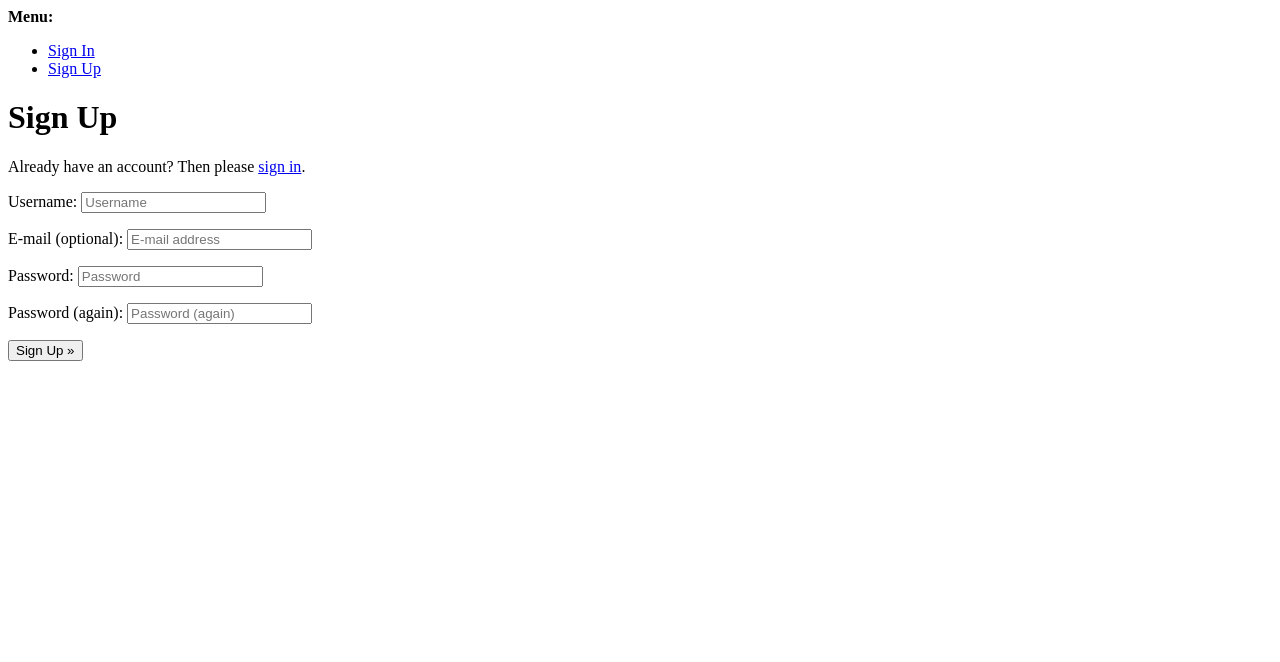
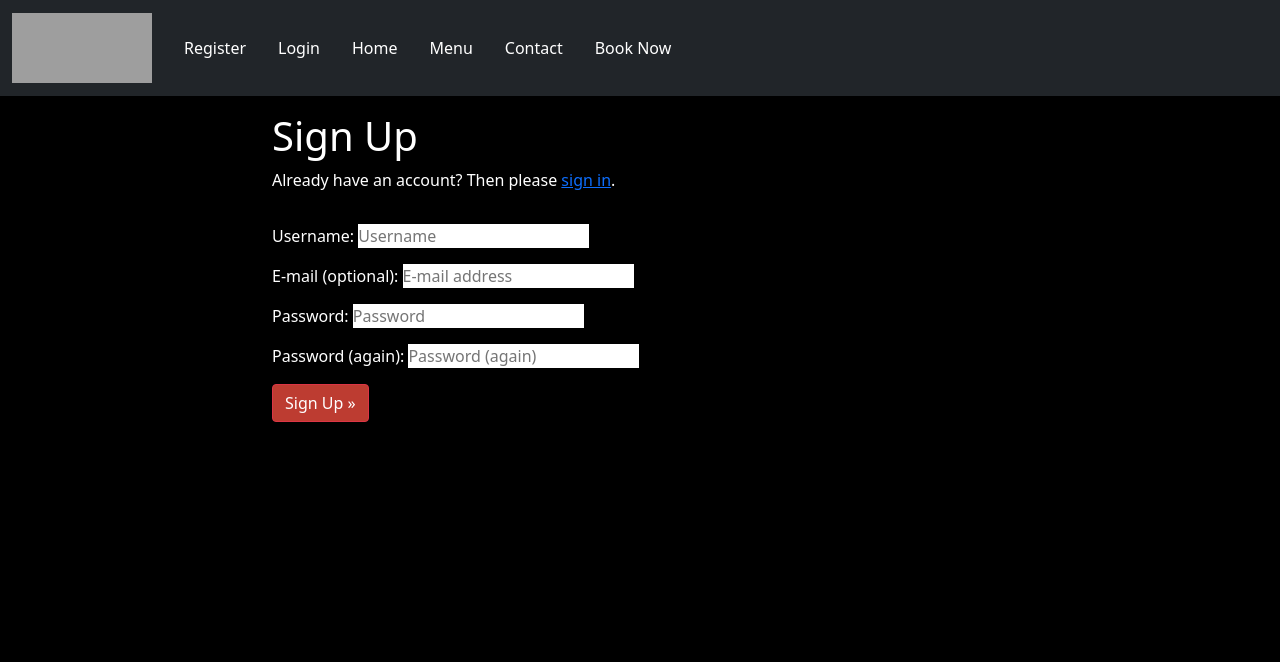
Before and after one commit to Code-Institute-Submissions/iKelvvv-MS4, a Django app: page /accounts/signup/ in a window 1280 px wide. Shown: the top 662 px of the page. Run offline with Django 3.2, Linux system fonts and the light colour scheme; grey boxes are pictures that could not be loaded.

Commit message:
Apply styling to the signup template

```diff
--- a/templates/account/signup.html
+++ b/templates/account/signup.html
@@ -1,21 +1,30 @@
-{% extends "account/base.html" %}
+{% extends "base.html" %}
 
 {% load i18n %}
 
 {% block head_title %}{% trans "Signup" %}{% endblock %}
 
 {% block content %}
+<div class="container">
+  <div class="row">
+    <div class="col-md-8 mt-3 offset-md-2">
       <h1>{% trans "Sign Up" %}</h1>
+      <p>{% blocktrans %}Already have an account? Then please <a href="{{ login_url }}">sign in</a>.{% endblocktrans %}
+      </p>
+    </div>
+  </div>
 
-<p>{% blocktrans %}Already have an account? Then please <a href="{{ login_url }}">sign in</a>.{% endblocktrans %}</p>
-
+  <div class="row">
+    <div class="col-md-8 mt-3 offset-md-2">
       <form class="signup" id="signup_form" method="post" action="{% url 'account_signup' %}">
         {% csrf_token %}
         {{ form.as_p }}
         {% if redirect_field_value %}
         <input type="hidden" name="{{ redirect_field_name }}" value="{{ redirect_field_value }}" />
         {% endif %}
-  <button type="submit">{% trans "Sign Up" %} &raquo;</button>
+        <button class="btn btn-danger" type="submit">{% trans "Sign Up" %} &raquo;</button>
       </form>
+    </div>
+  </div>
 
   {% endblock %}
--- a/templates/manage_booking.html
+++ b/templates/manage_booking.html
@@ -12,7 +12,6 @@
 
 <div class="w-75 mx-auto py-5">
     <form class="row g-3" method="POST" action="https://formdump.codeinstitute.net/">
-
 
         <div class="col-12">
             <label for="date">Change Booking Date:</label>
```
Lines whose indentation alone changed are shown as unchanged.
